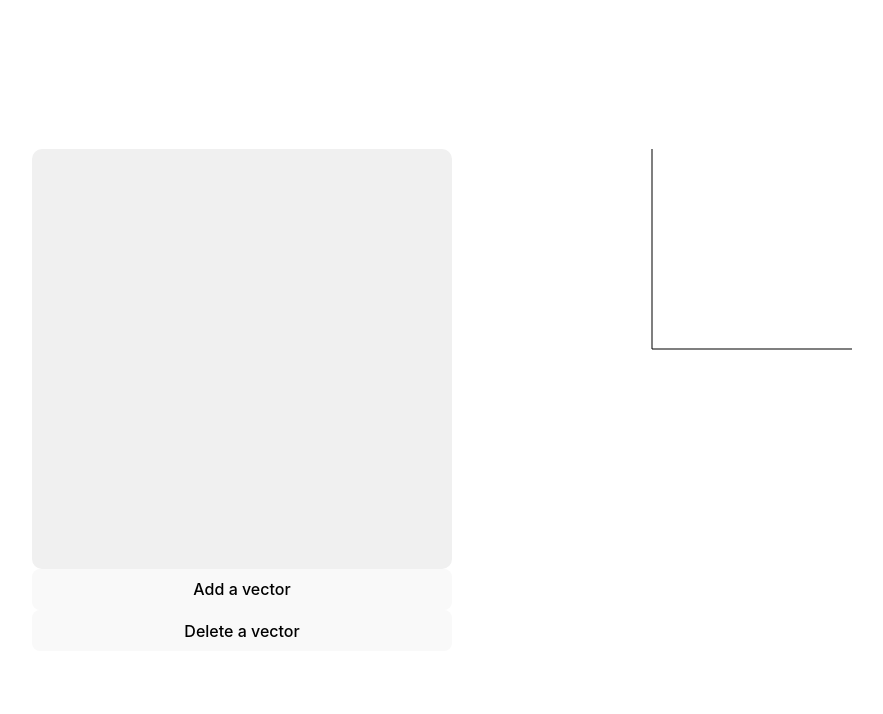
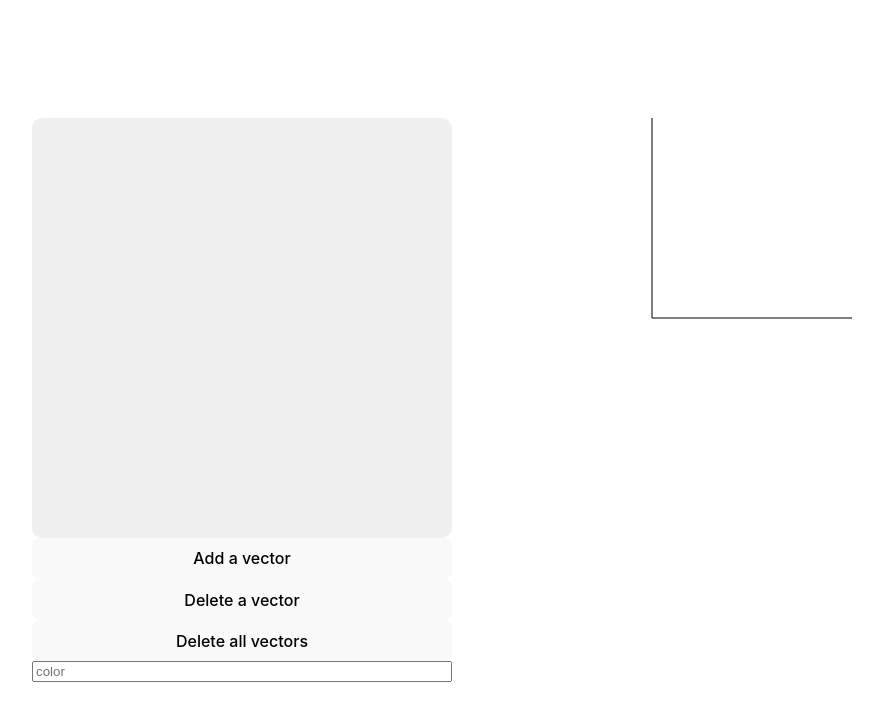
Before and after one commit to Project-Code-UVA/LinearPlot3D, a React (Vite) app in the folder LinearPlot3D/: page / in a window 1280 px wide. Shown: the top 714 px of the page, without its empty margins (198-1081 px from the left). Built offline with nearby package versions, Linux system fonts and the light colour scheme.

Commit message:
Made 3 Changes
1. Added "Delete all vectors" button
2. Added input box for user to change color of vectors
3. Added placeholders for x and y value input boxes

```diff
--- a/LinearPlot3D/src/App.jsx
+++ b/LinearPlot3D/src/App.jsx
@@ -24,6 +24,15 @@ function App() {
     setVectors(vectors.slice(0, vectors.length - 1));
   };
 
+  const handleDeleteAllVectors = () => {
+    setVectors([])
+  };
+
+  const [colors, setColors] = useState("purple");
+  const handleColorChange = (e) => {
+    setColors(e.target.value)
+  };
+
   const coordX = new THREE.Vector3(5, 0, 0);
   const coordY = new THREE.Vector3(0, 5, 0);
 
@@ -36,8 +45,10 @@ function App() {
               <div key={index} className="input-box">
                 <div>x</div>
                 <input
+                  placeholder="x-value"
                   onChange={(e) => {
                     setVectors([
+
                       ...vectors.slice(0, index),
                       new Vec(
                         Number(e.target.value),
@@ -50,8 +61,10 @@ function App() {
                 ></input>
                 <div>y</div>
                 <input
+                  placeholder="y-value"
                   onChange={(e) => {
                     setVectors([
+
                       ...vectors.slice(0, index),
                       new Vec(
                         vectors[index].x,
@@ -62,6 +75,7 @@ function App() {
                     ]);
                   }}
                 ></input>
+                <div>color</div>
               </div>
             ))}
           </div>
@@ -71,8 +85,17 @@ function App() {
           <button className="vector-button" onClick={handleDeleteVector}>
             Delete a vector
           </button>
+          <button className="vector-button" onClick={(handleDeleteAllVectors)}>
+            Delete all vectors
+          </button>
+          <input
+            placeholder="color"
+            onChange={handleColorChange}
+          ></input>
         </div>
+
         <div className="canvas-bound">
+
           <Canvas>
             <Line points={[origin, coordX]} color="black"></Line>
             <Line points={[origin, coordY]} color="black"></Line>
@@ -83,7 +106,7 @@ function App() {
                   origin,
                   new THREE.Vector3(vector.x, vector.y, vector.z),
                 ]}
-                color="purple"
+                color={colors}
                 lineWidth={4}
               />
             ))}
--- a/LinearPlot3D/src/index.css
+++ b/LinearPlot3D/src/index.css
@@ -47,9 +47,11 @@ button {
   cursor: pointer;
   transition: border-color 0.25s;
 }
+
 button:hover {
   border-color: #646cff;
 }
+
 button:focus,
 button:focus-visible {
   outline: 4px auto -webkit-focus-ring-color;
@@ -60,9 +62,11 @@ button:focus-visible {
     color: #213547;
     background-color: #ffffff;
   }
+
   a:hover {
     color: #747bff;
   }
+
   button {
     background-color: #f9f9f9;
   }
@@ -72,7 +76,7 @@ button:focus-visible {
   cursor: pointer;
 }
 
-.scroll-div{
+.scroll-div {
   background-color: #f0f0f0;
   border-radius: 10px;
   padding: 10px;
```
